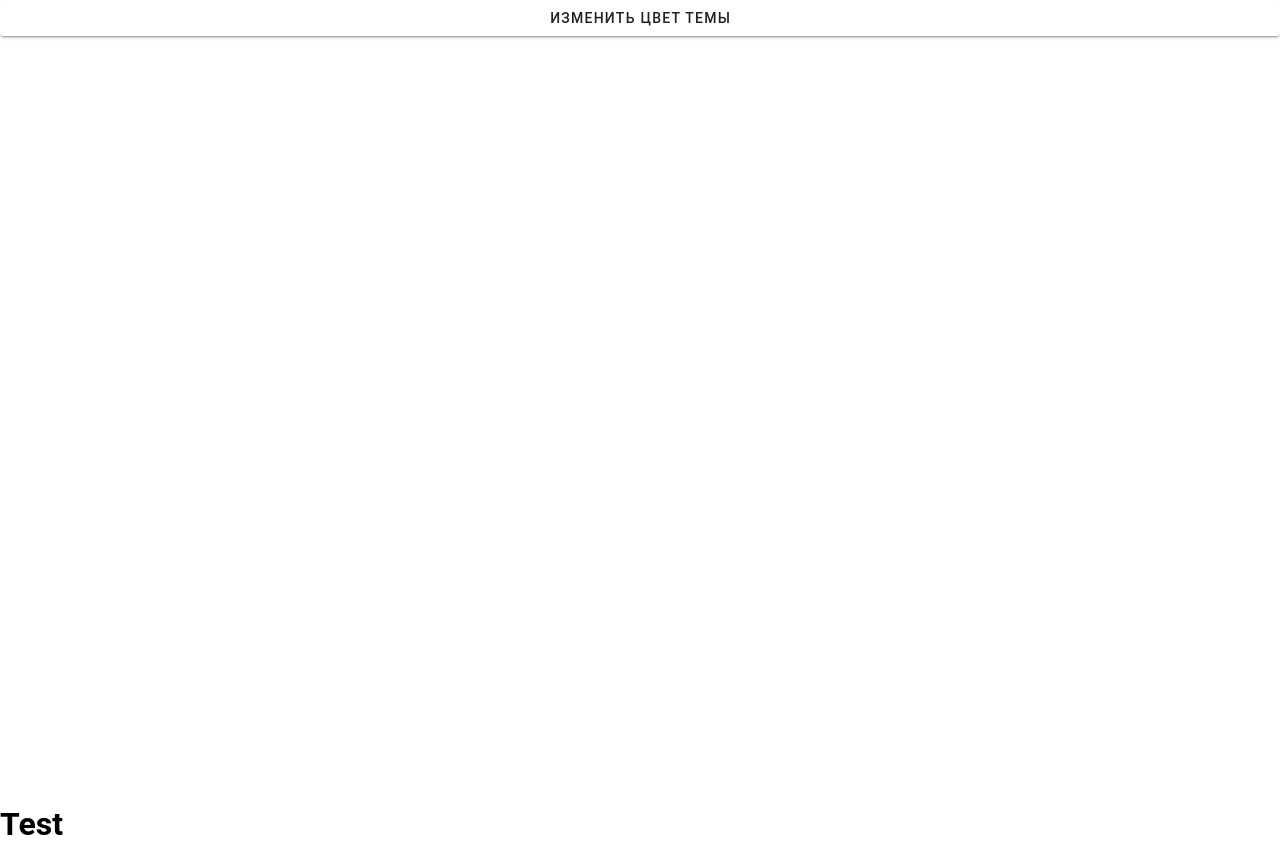
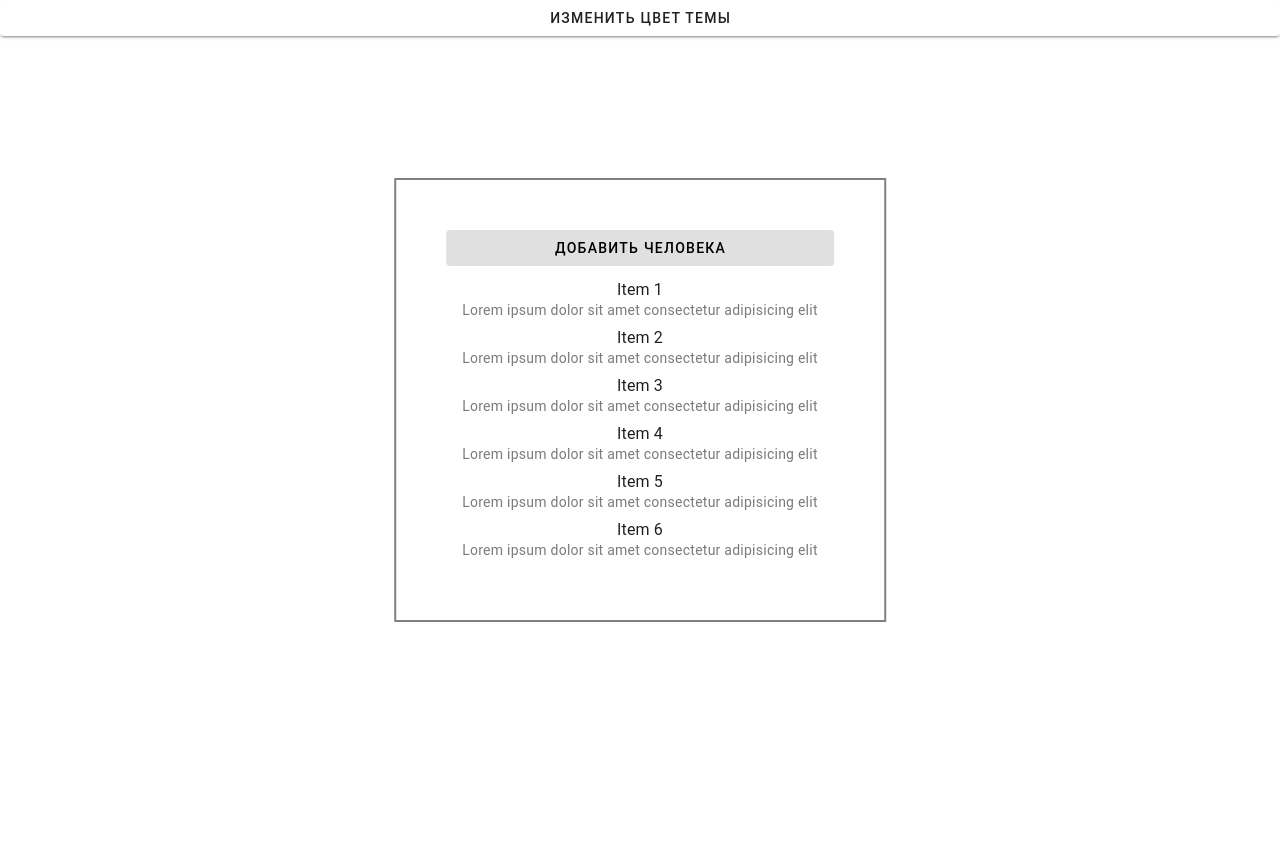
Before and after one commit to TatianaChF/-JS-Vue-, a Vue app: page /persons in a window 1280 px wide. After the commit the page ends 800 px from the top, so only its background shows below. Built offline with nearby package versions, Linux system fonts and the light colour scheme.

Commit message:
adding a list component and a button

```diff
--- a/src/components/ListPerson.vue
+++ b/src/components/ListPerson.vue
@@ -1,3 +1,17 @@
 <template>
-    <h1>Test</h1>
+    <div class="container container__form-person">
+        <v-btn variant="tonal">Добавить человека</v-btn>
+        <v-list lines="one">
+            <v-list-item
+                v-for="n in 6"
+                :key="n"
+                :title="'Item ' + n"
+                subtitle="Lorem ipsum dolor sit amet consectetur adipisicing elit"
+            ></v-list-item>
+        </v-list>
+    </div>
 </template>
+
+<style lang="scss" scoped>
+    @import './../assets/style.scss'
+</style>
```
